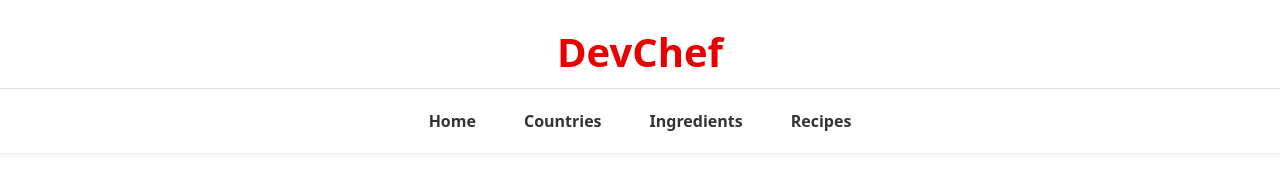
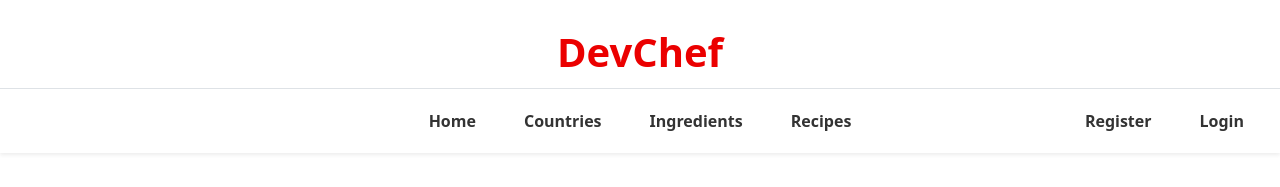
Before and after one commit to natrodriguez1/proyectoAppsWeb, an Angular app in the folder clienteRecipes/: page /home in a window 1280 px wide. Shown: the top 187 px of the page. Built offline with nearby package versions, Linux system fonts and the light colour scheme; no server answers.

Commit message:
navbar component Update register and login

```diff
--- a/clienteRecipes/src/app/auth/pages/register/authentication.component.ts
+++ b/clienteRecipes/src/app/auth/pages/register/authentication.component.ts
@@ -2,6 +2,7 @@ import { ChangeDetectionStrategy, Component } from '@angular/core';
 import { RegisterFormComponent } from "../../components/register-form/register-form.component";
 import { SocialsComponent } from "../../components/socials/socials.component";
 import { RouterLink } from '@angular/router';
+import { NavbarComponent } from "../../../shared/components/navbar/navbar.component";
 
 @Component({
   selector: 'app-authentication',
--- a/clienteRecipes/src/app/shared/components/navbar/navbar.component.html
+++ b/clienteRecipes/src/app/shared/components/navbar/navbar.component.html
@@ -1,17 +1,22 @@
 <header class="container-fluid shadow-sm mb-5 lh-1 py-3 w-100">
-
   <div class="border-bottom row justify-content-center align-items-center">
     <div class="col-12 text-center my-3">
       <a class="blog-header-logo text-decoration-none fw-bold title-text" routerLink="/home" routerLinkActive="active">DevChef</a>
     </div>
   </div>
 
-  <div class="row justify-content-center">
-    <div class="col-12 nav-links mt-3 d-flex justify-content-center align-items-center">
+  <div class="row mt-3">
+    <div class="col-2 d-none d-md-block">
+    </div>
+    <div class="col-md-8 nav-links d-flex justify-content-center align-items-center">
       <a class="custom-link fw-semibold mx-2" routerLink="/home" routerLinkActive="active">Home</a>
       <a class="custom-link fw-semibold mx-2" routerLink="/countries" routerLinkActive="active">Countries</a>
       <a class="custom-link fw-semibold mx-2" routerLink="/ingredients">Ingredients</a>
-      <a class="custom-link  fw-semibold  mx-2" routerLink="/recipes" >Recipes</a>
+      <a class="custom-link fw-semibold mx-2" routerLink="/recipes">Recipes</a>
+    </div>
+    <div class="col-md-2 d-flex justify-content-end align-items-center">
+      <a class="custom-link fw-semibold mx-2" routerLink="/register">Register</a>
+      <a class="custom-link fw-semibold mx-2" routerLink="/login">Login</a>
     </div>
   </div>
 </header>
```
